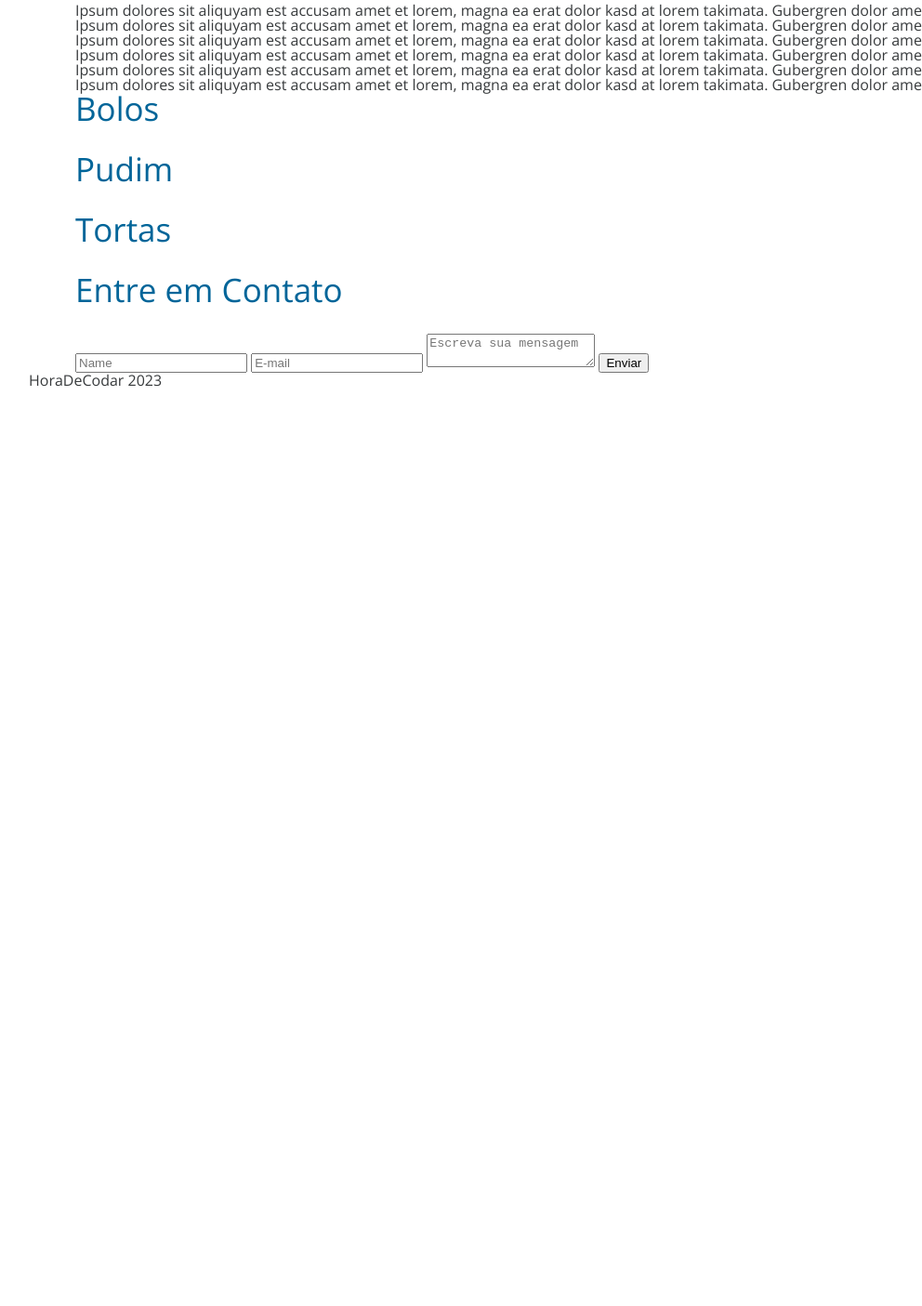
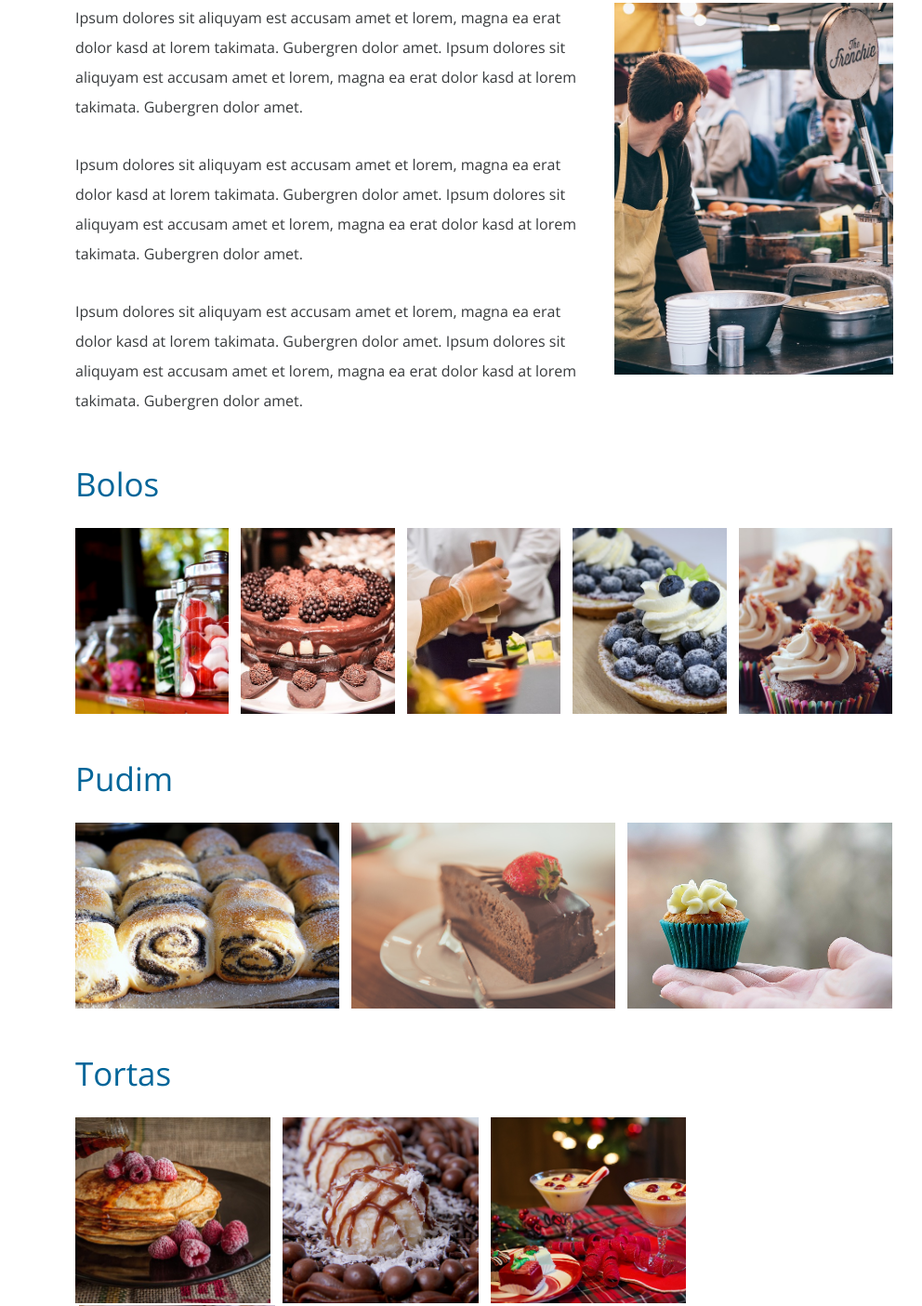
Before and after one commit to pauloWeslleY/doceria_single_page, a plain HTML site: page index.html in a window 1280 px wide. Shown: the part 1223-2628 px from the top of the page at 93% size, without its empty margins (269-1261 px from the left). Before the commit the page ends 1643 px from the top, so only its background shows below. Drawn offline with nearby package versions, Linux system fonts and the light colour scheme.

Commit message:
[AULA - 39] - Conclusão do Github

```diff
--- a/styles/scss/_bootstrap.scss
+++ b/styles/scss/_bootstrap.scss
@@ -2,5 +2,8 @@
 @forward 'colors';
 @forward 'reset';
 @forward 'sidebar';
-@forward 'section_welcome';
+@forward 'sections';
 @forward 'main_content';
+@forward 'gallery';
+@forward 'contact';
+@forward 'footer';
--- /dev/null
+++ b/styles/scss/_contact.scss
@@ -0,0 +1,62 @@
+@use 'colors';
+
+#form_contact {
+	width: 500px;
+
+	input[type='email'],
+	input[type='text'],
+	textarea {
+		display: block;
+		border: 1px solid colors.$blue-400;
+		padding: 10px;
+		margin-bottom: 20px;
+		width: 100%;
+		font-size: 16px;
+		font-family: 'Open Sans', sans-serif;
+
+		&:focus {
+			border-color: colors.$blue-200;
+		}
+
+		&:focus-visible {
+			outline: none;
+		}
+
+		&::placeholder {
+			color: colors.$blue-200;
+		}
+	}
+
+	input[type='submit'] {
+		width: 180px;
+
+		text-transform: uppercase;
+		letter-spacing: 1px;
+		font-size: 16px;
+		font-weight: bold;
+
+		margin-left: 0;
+		padding: 10px;
+
+		border: 1px solid colors.$blue-400;
+		border-radius: 5px;
+
+		color: colors.$white;
+		background-color: colors.$blue-200;
+
+		cursor: pointer;
+
+		transition: all 0.5s ease-in 60ms;
+
+		&:hover {
+			color: colors.$blue-400;
+			background-color: colors.$white;
+
+			transform: rotate(2deg);
+		}
+	}
+
+	textarea {
+		height: 150px;
+	}
+}
--- /dev/null
+++ b/styles/scss/_footer.scss
@@ -0,0 +1,12 @@
+@use 'colors';
+
+footer {
+	height: 100px;
+	padding-top: colors.$blue-400;
+	color: colors.$blue-200;
+
+	p {
+		text-align: center;
+		font-weight: bold;
+	}
+}
--- /dev/null
+++ b/styles/scss/_gallery.scss
@@ -0,0 +1,80 @@
+// ! TODO: Gallery
+
+#section_candys1,
+#section_candys2,
+#section_candys3 {
+	padding-right: 50px;
+	margin-bottom: 50px;
+
+	.banner__gallery {
+		background-position: center;
+		background-size: cover;
+		display: inline-block;
+		height: 200px;
+	}
+}
+
+#section_candys1 {
+	.section__image_candys1 {
+		width: 18.8%;
+		margin-inline: 0.5%;
+	}
+
+	#image1 {
+		background-image: url('../../img/galeria1.jpg');
+		margin-left: 0;
+	}
+	#image2 {
+		background-image: url('../../img/galeria2.jpg');
+	}
+	#image3 {
+		background-image: url('../../img/galeria3.jpg');
+	}
+	#image4 {
+		background-image: url('../../img/galeria4.jpg');
+	}
+	#image5 {
+		background-image: url('../../img/galeria5.jpg');
+		margin-right: 0;
+	}
+}
+
+#section_candys2 {
+	.section__image_candys2 {
+		width: 32.3%;
+		margin-inline: 0.5%;
+	}
+
+	#image6 {
+		background-image: url('../../img/galeria6.jpg');
+		margin-left: 0;
+	}
+	#image7 {
+		background-image: url('../../img/galeria7.jpg');
+	}
+	#image8 {
+		background-image: url('../../img/galeria8.jpg');
+		margin-right: 0;
+	}
+}
+
+#section_candys3 {
+	.section__image_candys3 {
+		width: 23.9%;
+		margin-inline: 0.5%;
+	}
+
+	#image9 {
+		background-image: url('../../img/galeria9.jpg');
+		margin-left: 0;
+	}
+	#image10 {
+		background-image: url('../../img/galeria10.jpg');
+	}
+	#image11 {
+		background-image: url('../../img/galeria11.jpg');
+	}
+	#image12 {
+		background-image: url('../../img/galeria12.jpg');
+	}
+}
--- a/styles/scss/_section_welcome.scss
+++ b/styles/scss/_sections.scss
@@ -1,7 +1,24 @@
 @use 'colors';
 @use 'mixins';
 
-//* NOTE: Section Welcome
+//* NOTE: Sections
+#section_about {
+	padding-left: 50px !important;
+
+	.section__mini_banner {
+		background-image: url('../../img/banner4.jpg') !important;
+
+		float: right !important;
+		margin-right: 50px;
+	}
+
+	.section__description {
+		left: 25px !important;
+		width: calc(100% - 400px) !important;
+	}
+}
+
+#section_about,
 #section_welcome {
 	padding: 0;
 
```
Also changed, not shown: styles/css/index.css, 1 other file.
